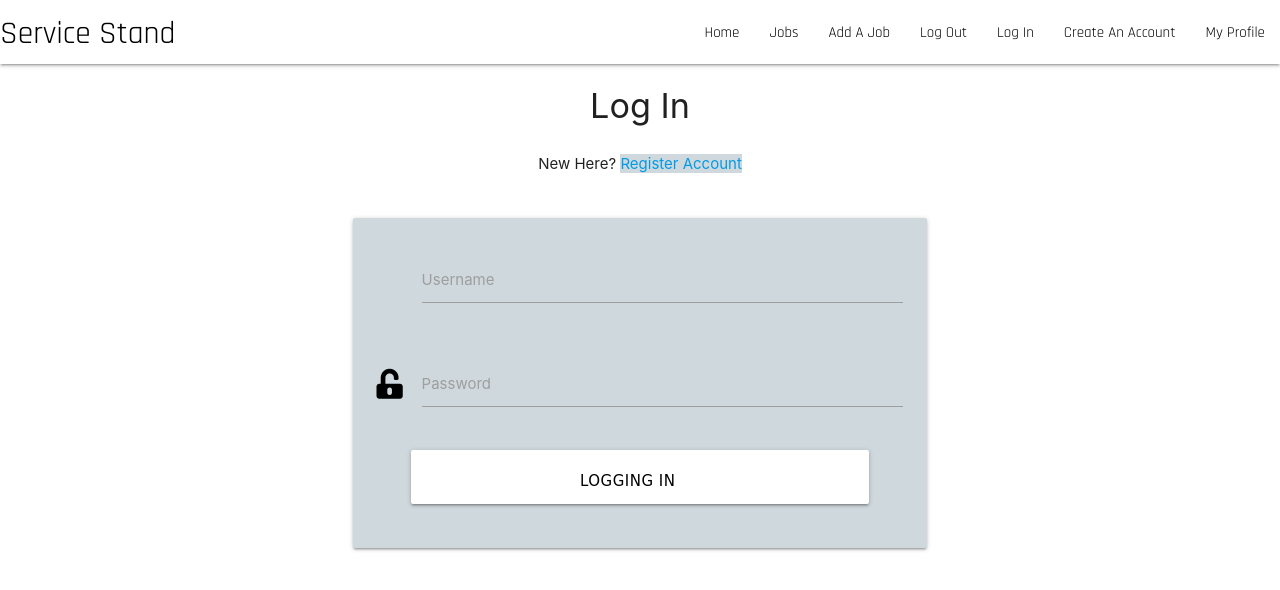
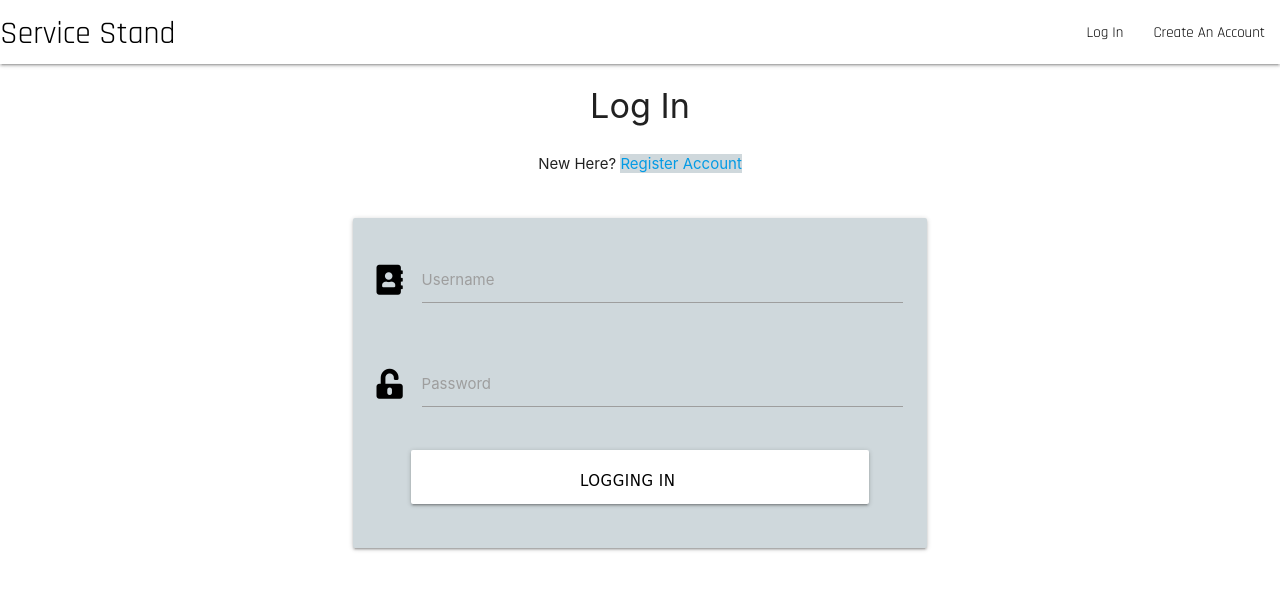
Before and after one commit to Chempearcedev/service_stand, a Flask app: page /login in a window 1280 px wide. Shown: the top 590 px of the page. Run offline with Flask 2, Linux system fonts and the light colour scheme; some libraries are stand-ins or nearby versions; some web fonts are replaced.

Commit message:
added user profile with session

```diff
--- a/app.py
+++ b/app.py
@@ -17,15 +17,32 @@ app.secret_key = os.environ.get("SECRET_KEY")
 
 mongo = PyMongo(app)
 
+
+@app.route("/")
+@app.route("/get_jobs")
+def get_jobs():
+    jobs = mongo.db.jobs.find()
+    return render_template("jobs.html", jobs=jobs)
+
+
 @app.route("/userprofile/<username>", methods=["GET", "POST"])
 def userprofile(username):
     # grab the session user's username from db
     username = mongo.db.user.find_one(
         {"username": session["user"]})["username"]
+
+    if session["user"]:
+        return render_template("userprofile.html", username=username)
+
     return render_template("userprofile.html", username=username)
 
 
-#REGISTRATION
+@app.route("/loggingout")
+def loggingout():
+    flash("You are logged out")
+    session.pop("user")
+    return redirect(url_for("login"))
+
 
 @app.route("/registration", methods=["GET", "POST"])
 def registration():
@@ -51,14 +68,6 @@ def registration():
 
     return render_template("registration.html")
 
-#JOBS FUNCTION
-
-
-@app.route("/")
-@app.route("/get_jobs")
-def get_jobs():
-    jobs = mongo.db.jobs.find()
-    return render_template("jobs.html", jobs=jobs)
 
 # LOGIN FUNCTION
 
@@ -75,7 +84,7 @@ def login():
             if check_password_hash(
                 existing_user["password"], request.form.get("password")):
                     session["user"] = request.form.get("username").lower()
-                    flash("Welcome, {}".format
+                    flash("Hello there, {}".format
                         (request.form.get("username")))
                     return redirect(url_for
                         ("userprofile", username=session["user"]))
--- a/templates/base.html
+++ b/templates/base.html
@@ -21,15 +21,18 @@
 	<nav class="nav-extended text-shadow white darken-1">
 			<div class="nav-wrapper">
 				<a href="{{ url_for('get_jobs') }}" class="brand-logo"><span class="navbar-title">Service Stand</span></a>
-				<a href="#" data-target="mobile-demo" class="sidenav-trigger right"><i class="fas fa-bars"></i></a>
+				<a href="#" data-target="mobile-demo" class="sidenav-trigger left"><i class="fas fa-bars"></i></a>
 				<ul class="right hide-on-med-and-down">
+                    {% if session.user %}
                         <li><a href="{{ url_for('get_jobs') }}"><span class="navbar-title">Home</span></a></li>
+                        <li><a href="{{ url_for('userprofile', username=session['user']) }}"><span class="navbar-title">My Profile</span></a></li>
 					    <li><a href="#"><span class="navbar-title">Jobs</span></a></li>
 					    <li><a href="#"><span class="navbar-title">Add A Job</span></a></li>
-					<li><a href="#"><span class="navbar-title">Log Out</span></a></li>
+                        <li><a href="{{ url_for('loggingout') }}"><span class="navbar-title">Log Out</span></a></li>
+                    {% else %}
 					    <li><a href="{{ url_for('login') }}"><span class="navbar-title">Log In</span></a></li>
                         <li><a href="{{ url_for('registration') }}"><span class="navbar-title">Create An Account</span></a></li>
-                    <li><a href="{{ url_for('userprofile', username=session['user']) }}"><span class="navbar-title">My Profile</span></a></li>
+                    {% endif %}
 				</ul>
 			</div>
 		</nav>
@@ -37,13 +40,16 @@
         <!-- mobile sidenav -->
 		<ul class="sidenav" id="mobile-demo">
             <li><h4 class="center-align light-blue-text text-darken 4">Service Stand</h4></li>
+            {% if session.user %}
                 <li><a href="{{ url_for('get_jobs') }}">Home</a></li>
+                <li><a href="{{ url_for('userprofile', username=session['user']) }}">My Profile</a></li>
 				<li><a href="#">Jobs</a></li>
 				<li><a href="#">Add a Job</a></li>
-					<li><a href="#">Log out</a></li>
+                <li><a href="{{ url_for('loggingout') }}">Log out</a></li>
+            {% else %}
 				<li><a href="{{ url_for('login') }}">Log In</a></li>
                 <li><a href="{{ url_for('registration') }}">Sign Up</a></li>
-                    <li><a href="{{ url_for('userprofile', username=session['user']) }}">My Profile</a></li>
+            {% endif %}
 		</ul>
     </header>
 
--- a/templates/login.html
+++ b/templates/login.html
@@ -19,7 +19,7 @@
         <div class="card-content white-text">
             <div class="row">
                 <div class="input-field col s12">
-                  <i class="fas fa-user-cogs prefix black-text text-darken-4"></i>
+                  <i class="fas fa-address-book prefix black-text text-darken-4"></i>
                    <input id="username" name="username" type="text" minlength="6"
                             maxlength="15" pattern="^[a-zA-Z0-9]{6,15}$" class="validate">
                  <label for="username">Username</label>
```
Lines whose indentation alone changed are shown as unchanged.
